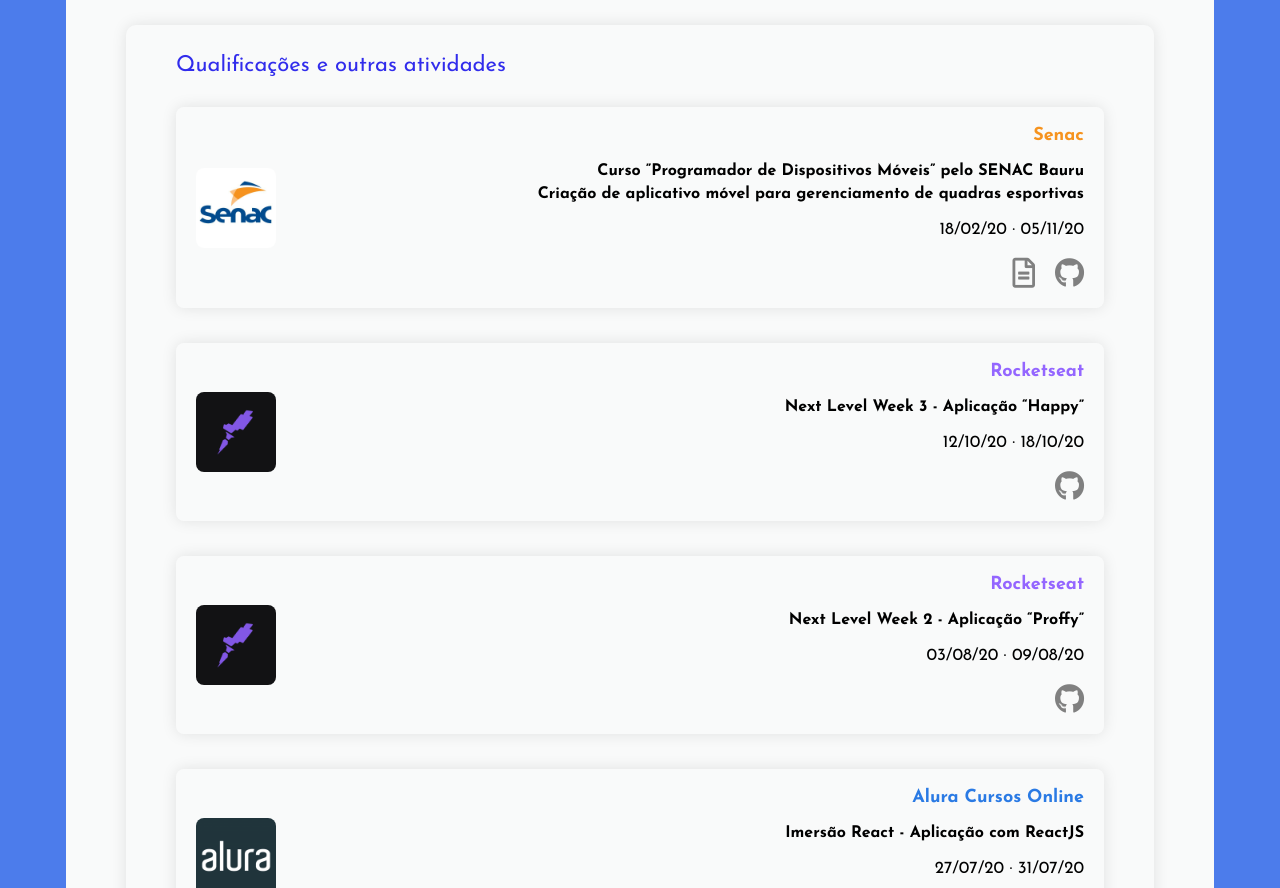
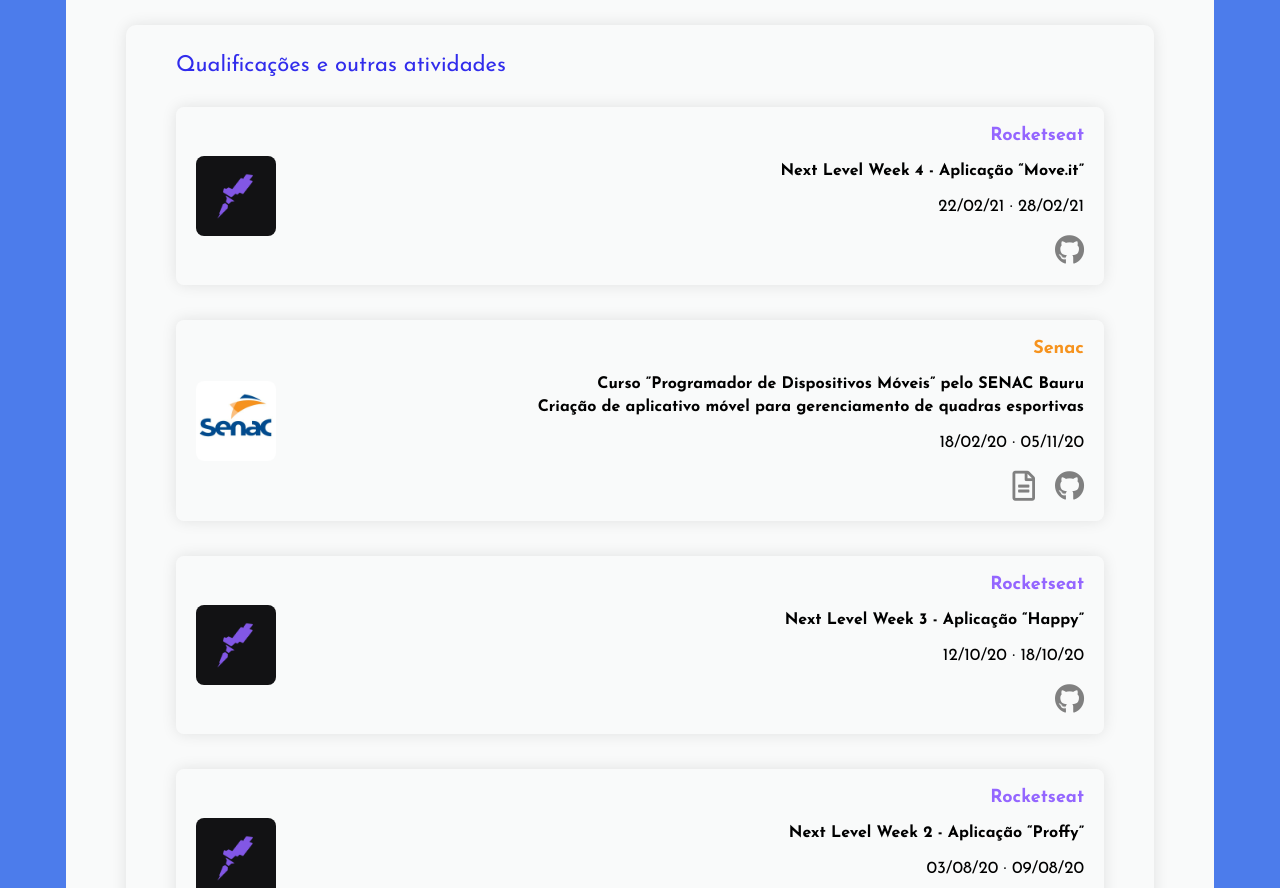
Before and after one commit to zehguilherme/curriculum, a React (Create React App) app in the folder frontend/: page / in a window 1280 px wide. Shown: the part 2620-3508 px from the top of the page. Built offline with nearby package versions, Linux system fonts and the light colour scheme.

Commit message:
Add new event

```diff
--- a/frontend/src/components/QualificationsOthers/index.js
+++ b/frontend/src/components/QualificationsOthers/index.js
@@ -19,6 +19,16 @@ import sixthComputingJourney from '../../assets/documents/6-jornada-informatica.
 const ContainerQualificationsOthers = () => (
   <StylesQualificationsOthers>
     <h2>Qualificações e outras atividades</h2>
+
+    <Item
+      header2Classname="rocketseat-h2"
+      logo={rocketseatLogo}
+      alt="Rocketseat"
+      name="Rocketseat"
+      eventName="Next Level Week 4 - Aplicação “Move.it”"
+      date="22/02/21 · 28/02/21"
+      githubUrl="https://github.com/zehguilherme/next-level-week-4"
+    />
 
     <Item
       header2Classname="senac-h2"
```
